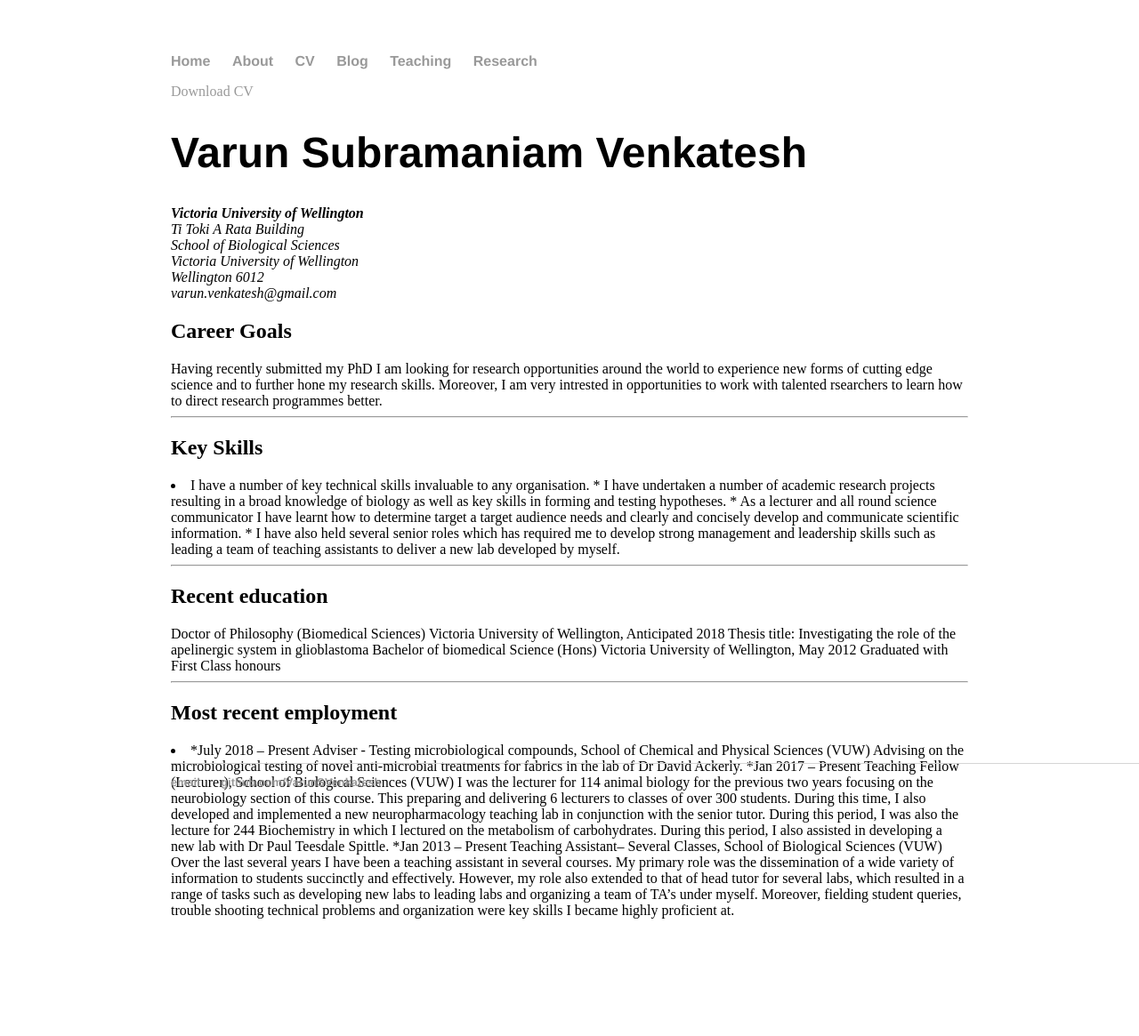
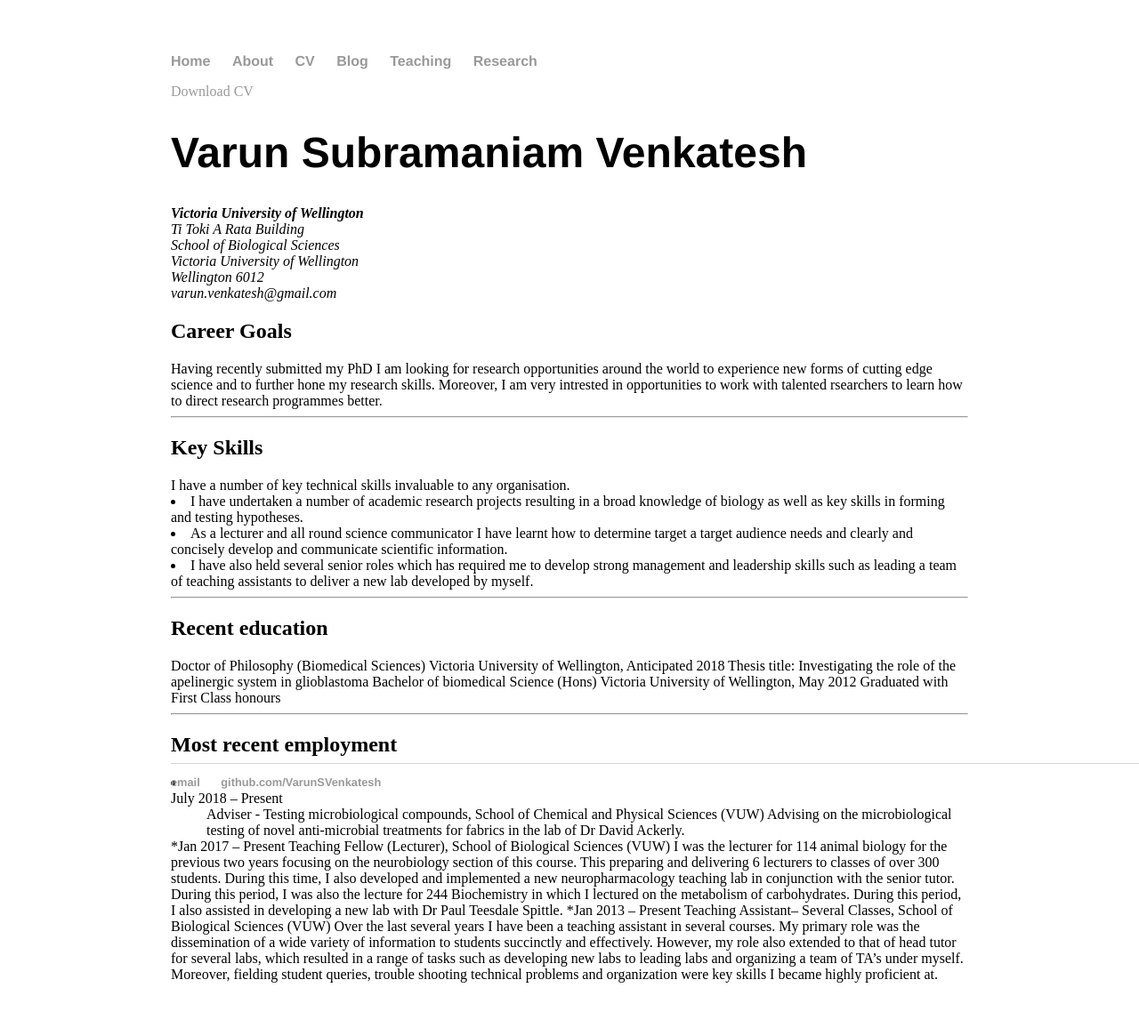
Before and after one commit to jcdwalle/VarunSVenkatesh.github.io, a Jekyll site: the page built from cv/index.html, in a window 1280 px wide. Shown: the whole page at 89% size. Built offline with Jekyll 4.4.1, drawn with Linux system fonts in a browser that asks for light colours; before the commit the page ends 1093 px from its top, so only the background shows below that.

Commit message:
Update index.html
further addition list tgas

```diff
--- a/cv/index.html
+++ b/cv/index.html
@@ -25,10 +25,10 @@
 <hr />
 <h2>Key Skills</h2>
 
-<li>I have a number of key technical skills invaluable to any organisation.
-*	I have undertaken a number of academic research projects resulting in a broad knowledge of biology as well as key skills in forming and testing hypotheses.
-*	As a lecturer and all round science communicator I have learnt how to determine target a target audience needs and clearly and concisely develop and communicate scientific information.
-*	I have also held several senior roles which has required me to develop strong management and leadership skills such as leading a team of teaching assistants to deliver a new lab developed by myself. </li>
+I have a number of key technical skills invaluable to any organisation.
+<li>I have undertaken a number of academic research projects resulting in a broad knowledge of biology as well as key skills in forming and testing hypotheses.</li>
+<li>As a lecturer and all round science communicator I have learnt how to determine target a target audience needs and clearly and concisely develop and communicate scientific information.</li>
+<li>I have also held several senior roles which has required me to develop strong management and leadership skills such as leading a team of teaching assistants to deliver a new lab developed by myself.</li>
 <hr />
 
 <h2>Recent education</h2>
@@ -40,11 +40,11 @@
 
 <h2>Most recent employment</h2>
 
-	  <li>
-*July 2018 – Present
-Adviser - Testing microbiological compounds, School of Chemical and Physical Sciences (VUW)
-Advising on the microbiological testing of novel anti-microbial treatments for fabrics in the lab of Dr David Ackerly.
-
+<li>
+	<dt>July 2018 – Present</dt>
+<dd>Adviser - Testing microbiological compounds, School of Chemical and Physical Sciences (VUW)
+Advising on the microbiological testing of novel anti-microbial treatments for fabrics in the lab of Dr David Ackerly.</dd>
+</li>
 *Jan 2017 – Present
 Teaching Fellow (Lecturer), School of Biological Sciences (VUW)
 I was the lecturer for 114 animal biology for the previous two years focusing on the neurobiology section of this course. This preparing and delivering 6 lecturers to classes of over 300 students. During this time, I also developed and implemented a new neuropharmacology teaching lab in conjunction with the senior tutor. During this period, I was also the lecture for 244 Biochemistry in which I lectured on the metabolism of carbohydrates. During this period, I also assisted in developing a new lab with Dr Paul Teesdale Spittle.
```
